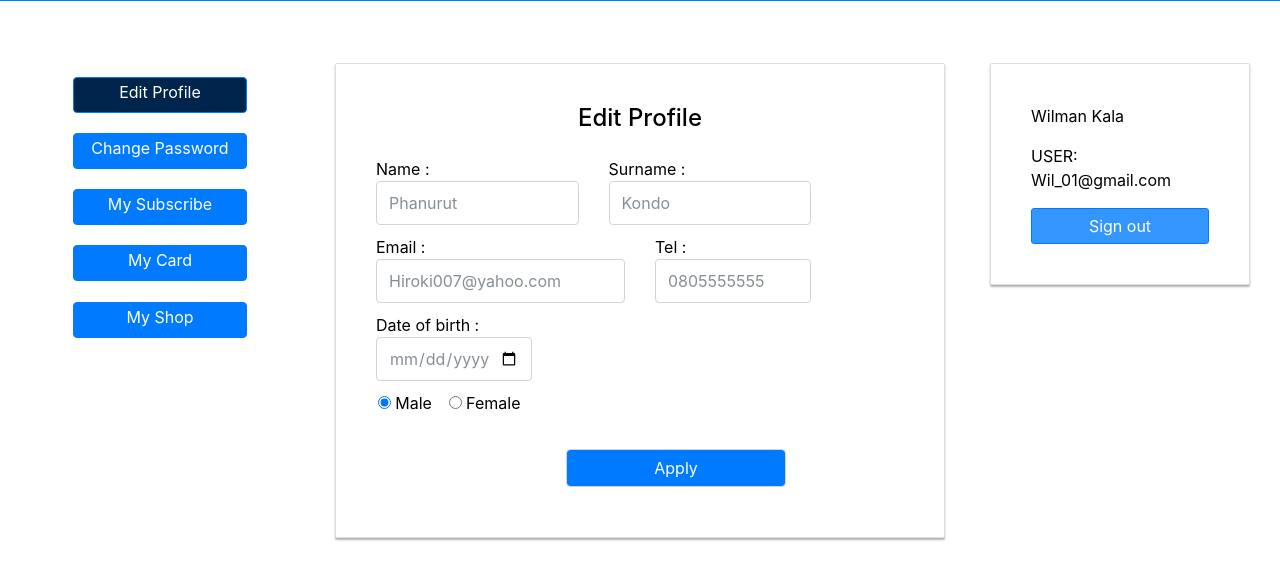
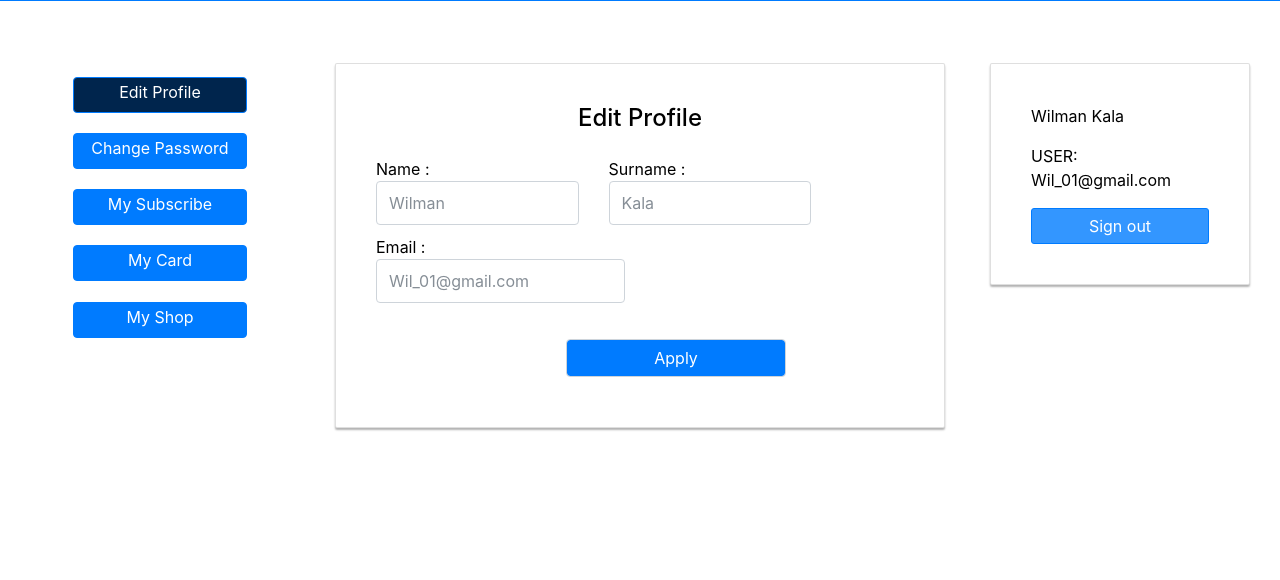
Before and after one commit to kondohiroki/ProjectPro-A-POW, a PHP site: the page made by BusinessLogin/EditProfile[Bus].php in a window 1280 px wide. Shown: the part 167-747 px from the top of the page. Run offline with PHP 8.4, Linux system fonts and the light colour scheme; a user stored in the database is signed in; some libraries are stand-ins or nearby versions.

Commit message:
update show edit profile

```diff
--- a/BusinessLogin/EditProfile[Bus].php
+++ b/BusinessLogin/EditProfile[Bus].php
@@ -88,41 +88,32 @@ id="applybutton"
                         </div>
                         <div class="row">
                             <div class="col-sm-5">
-                                <input type="text" class="form-control" id="inputFname" placeholder="Phanurut"/><!-- Name -->
+                                <input type="text" class="form-control" id="inputFname" placeholder="<?php echo $_SESSION["Username"]; ?>"/><!-- Name -->
                             </div>
                             <div class="col-sm-5">
-                                <input type="text" class="form-control" id="inputLname" placeholder="Kondo"/><!-- Surname -->
+                                <input type="text" class="form-control" id="inputLname" placeholder="<?php echo $_SESSION["Usersurname"]; ?>"/><!-- Surname -->
                             </div>
                         </div>
                         <div class="row">
                                 <div class="col-sm-6">
                                     <h8>Email :</h8>
                                 </div>
-                                <div class="col-sm-4">
-                                    <h8>Tel :</h8>
-                                </div>
+
                             </div>
                         <div class="row">
                             <div class="col-sm-6">
-                                <input type="text" class="form-control" id="inputEmail" placeholder="Hiroki007@yahoo.com"/><!-- Email -->
+                                <input type="text" class="form-control" id="inputEmail" placeholder="<?php echo $_SESSION["UserMail"]; ?>"/><!-- Email -->
                             </div>
-                            <div class="col-sm-4">
-                                <input type="text" class="form-control" id="inputTel" placeholder="0805555555"><!-- Tel. -->
-                            </div>
+
                         </div>
                         <div class="row">
-                            <div class="col-sm-4">
-                                <h8>Date of birth :</h8>
-                            </div>
+
                         </div>
                         <div class="row">
-                            <div class="col-sm-4">
-                                <input type="date" class="form-control" id="inputdate"/><!-- DOB -->
-                            </div>
+
                         </div>
                         <div class="row"><!-- Gender Select -->
-                            <label style="margin-left: 3%;"><input type="radio" name="gender" value="male" checked id="gender"> Male<br></label>
-                            <label style="margin-left: 3%;"><input type="radio" name="gender" value="female" > Female<br></label>
+
                         </div>
                         <div class="row">
                             <div class="col-sm-12">
```
Also changed, not shown: Login/EditProfile[Log].php (+7 -5 lines).
